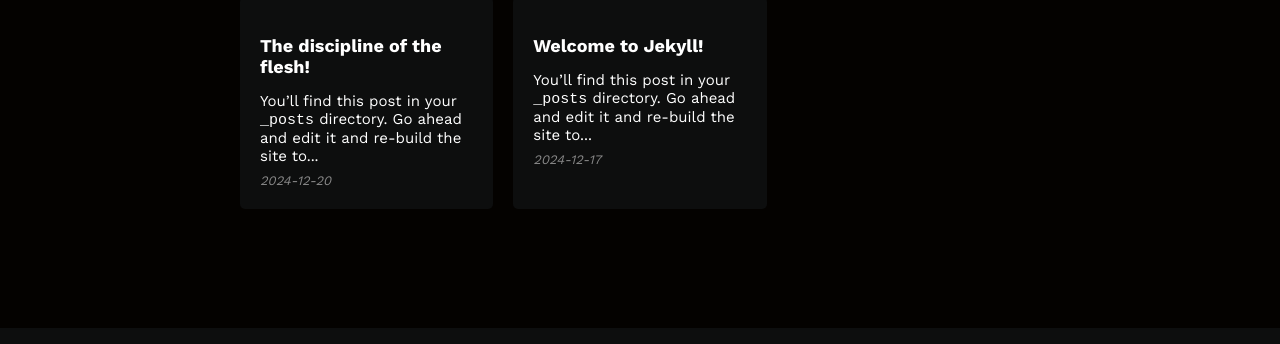
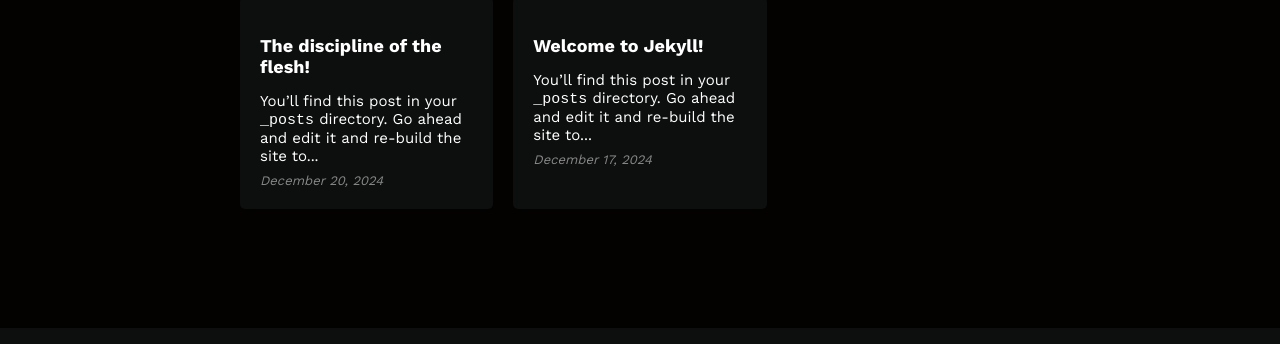
Before and after one commit to TimOsahenru/mycorner, a Jekyll site: the page built from index.html, in a window 1280 px wide. Shown: the part 488-832 px from the top of the page. Built offline with Jekyll 4.4.1, drawn with Linux system fonts in a browser that asks for light colours; a script that is not in the unit is left out.

Commit message:
changed datetime format

```diff
--- a/_layouts/post.html
+++ b/_layouts/post.html
@@ -7,7 +7,7 @@
     <section class="container">
       <p class="time-created" style="margin-bottom: -20px">
         <!-- January 1, 2024 . 30 mins read -->
-         {{ page.date }}
+        {{ page.date | date: "%B %-d, %Y" }}
       </p>
       <h2>{{ page.title }}</h2>
       <p>Thanks for taking a stop at my corner of the web!</p>
--- a/index.html
+++ b/index.html
@@ -26,7 +26,8 @@
     <a href="{{ post.url | relative_url }}" class="grid-item">
     <h3>{{ post.title }}</h3>
     <p>{{ post.excerpt | truncatewords: 20 }}</p>
-    <span class="time-created">{{ post.date | date: "%Y-%m-%d" }}</span>
+    <span class="time-created">{{ post.date | date: "%B %-d, %Y" }}
+    </span>
   </a>
   {% endfor %}
 
```
